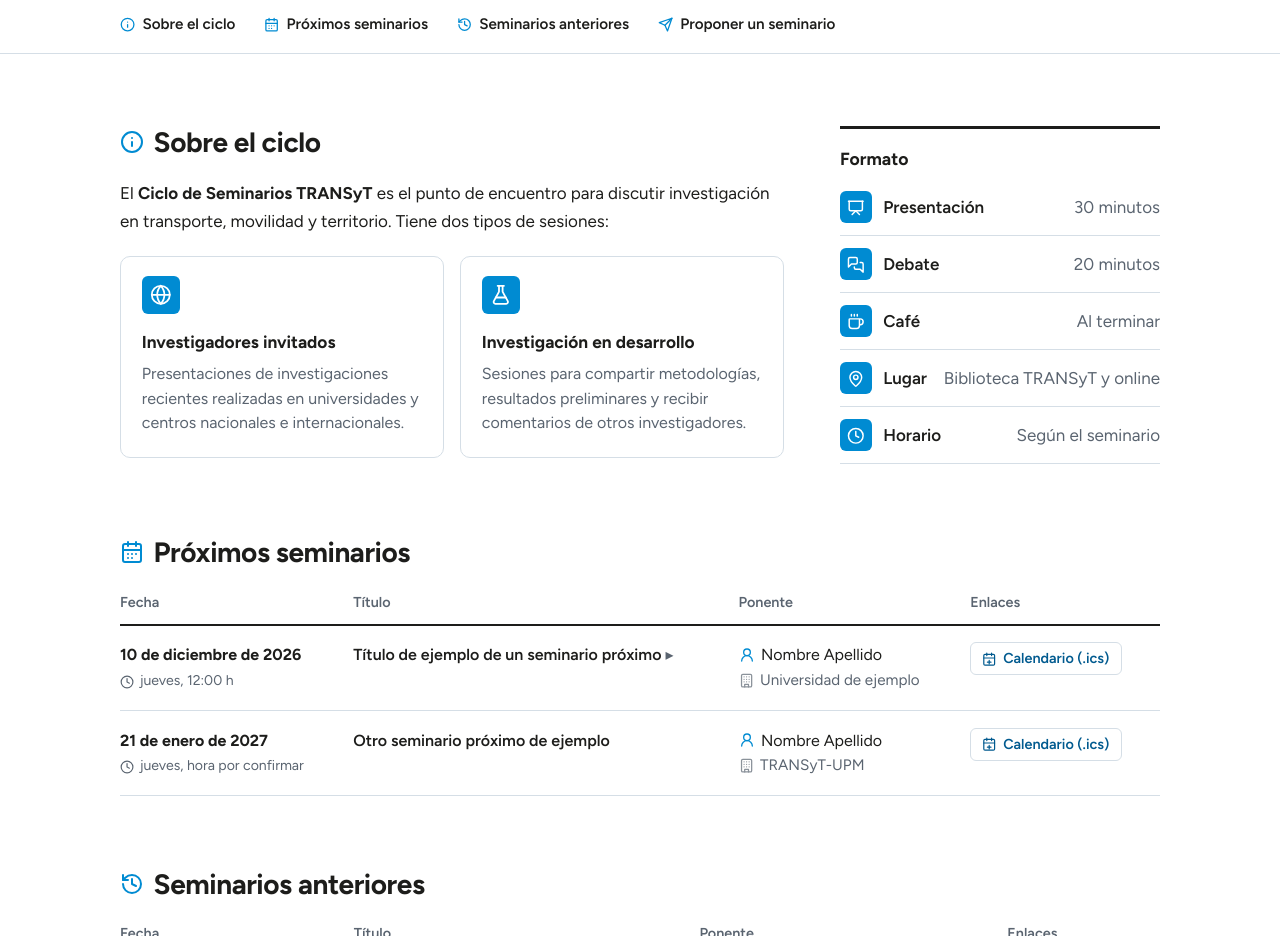
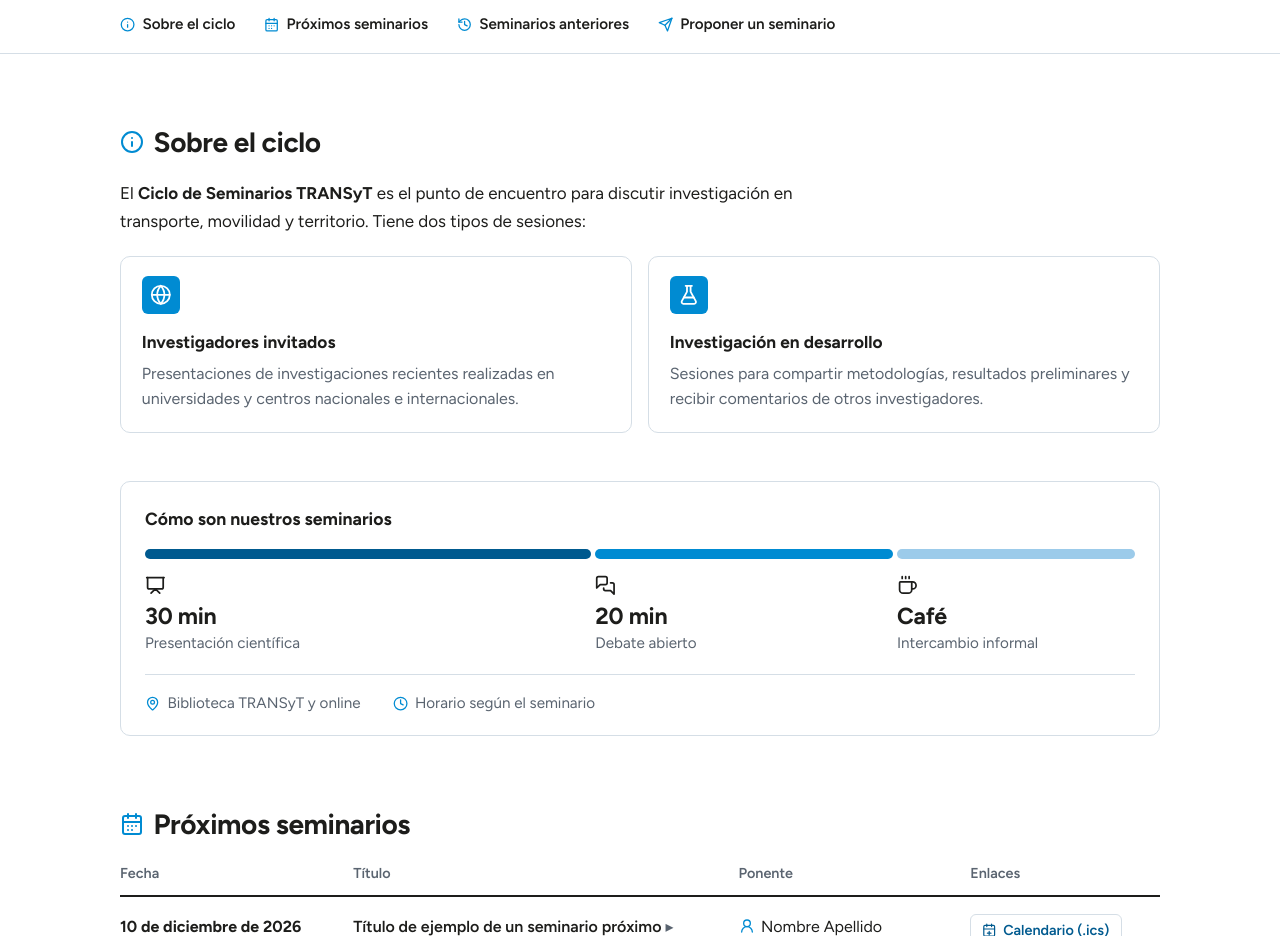
Before and after one commit to seminariostransyt/seminariostransyt.github.io, a plain HTML site: page index.html in a window 1280 px wide. Shown: the part 560-1496 px from the top of the page. Drawn offline with Linux system fonts and the light colour scheme.

Commit message:
Formato como línea de tiempo: presentación, debate y café
Co-Authored-By: Claude Opus 5.5 <noreply@anthropic.com>
Claude-Session: https://claude.ai/code/session_01AdoeBX5ACRh7hpay7JnWN5

```diff
--- a/index.html
+++ b/index.html
@@ -61,16 +61,34 @@
         </div>
       </div>
 
-      <aside class="formato" aria-labelledby="titulo-formato">
-        <h3 id="titulo-formato">Formato</h3>
-        <dl>
-          <div><dt><span class="baldosa"><span data-i="presentacion"></span></span>Presentación</dt><dd>30 minutos</dd></div>
-          <div><dt><span class="baldosa"><span data-i="debate"></span></span>Debate</dt><dd>20 minutos</dd></div>
-          <div><dt><span class="baldosa"><span data-i="cafe"></span></span>Café</dt><dd>Al terminar</dd></div>
-          <div><dt><span class="baldosa"><span data-i="lugar"></span></span>Lugar</dt><dd>Biblioteca TRANSyT y online</dd></div>
-          <div><dt><span class="baldosa"><span data-i="reloj"></span></span>Horario</dt><dd>Según el seminario</dd></div>
-        </dl>
-      </aside>
+    </section>
+
+    <section class="sesion" aria-labelledby="titulo-sesion">
+      <h3 id="titulo-sesion">Cómo son nuestros seminarios</h3>
+      <div class="linea-tiempo">
+        <div class="tramo tramo-presentacion">
+          <span class="tramo-barra"></span>
+          <span data-i="presentacion"></span>
+          <strong>30 min</strong>
+          <span class="tramo-texto">Presentación científica</span>
+        </div>
+        <div class="tramo tramo-debate">
+          <span class="tramo-barra"></span>
+          <span data-i="debate"></span>
+          <strong>20 min</strong>
+          <span class="tramo-texto">Debate abierto</span>
+        </div>
+        <div class="tramo tramo-cafe">
+          <span class="tramo-barra"></span>
+          <span data-i="cafe"></span>
+          <strong>Café</strong>
+          <span class="tramo-texto">Intercambio informal</span>
+        </div>
+      </div>
+      <p class="donde-cuando">
+        <span><span data-i="lugar"></span>Biblioteca TRANSyT y online</span>
+        <span><span data-i="reloj"></span>Horario según el seminario</span>
+      </p>
     </section>
 
     <section id="proximos">
--- a/style.css
+++ b/style.css
@@ -140,18 +140,32 @@ h2 {
 h2 .ico { width: 1.5rem; height: 1.5rem; color: var(--azul-medio); }
 
 /* Sobre el ciclo */
-.sobre { display: grid; grid-template-columns: minmax(0, 1fr) 20rem; gap: 3.5rem; align-items: start; }
-.sobre-texto p { max-width: 64ch; }
-.formato {
-  border-top: 3px solid var(--texto); padding-top: 1rem;
+.sobre-texto > p { max-width: 64ch; }
+
+/* Cómo son nuestros seminarios: línea de tiempo proporcional */
+main section.sesion {
+  margin-top: -1.5rem;
+  border: 1px solid var(--borde); border-radius: 10px;
+  padding: 1.4rem 1.5rem 1.2rem;
 }
-.formato h3 { font-size: 1.1rem; font-weight: 700; margin-bottom: .4rem; }
-.formato dl > div {
-  display: flex; justify-content: space-between; align-items: center; gap: 1rem;
-  padding: .75rem 0; border-bottom: 1px solid var(--borde);
+.sesion h3 { font-size: 1.1rem; font-weight: 700; margin-bottom: 1rem; }
+.linea-tiempo { display: grid; grid-template-columns: 30fr 20fr 16fr; gap: 4px; }
+.tramo { display: flex; flex-direction: column; align-items: flex-start; }
+.tramo > strong, .tramo-texto { padding-right: .8rem; }
+.tramo-barra { display: block; width: 100%; height: 10px; border-radius: 5px; margin-bottom: 1rem; }
+.tramo-presentacion .tramo-barra { background: var(--azul); }
+.tramo-debate .tramo-barra { background: var(--azul-medio); }
+.tramo-cafe .tramo-barra { background: #9CCBEA; }
+.tramo > .ico { width: 1.3rem; height: 1.3rem; color: var(--texto); }
+.tramo strong { font-size: 1.45rem; line-height: 1.2; margin-top: .45rem; letter-spacing: -0.01em; }
+.tramo-texto { color: var(--gris); font-size: .95rem; }
+.donde-cuando {
+  display: flex; flex-wrap: wrap; gap: .4rem 2rem;
+  margin-top: 1.2rem; padding-top: 1rem; border-top: 1px solid var(--borde);
+  color: var(--gris); font-size: .95rem;
 }
-.formato dt { display: flex; align-items: center; gap: .7rem; font-weight: 600; }
-.formato dd { color: var(--gris); text-align: right; }
+.donde-cuando > span { display: inline-flex; align-items: center; gap: .45rem; }
+.donde-cuando .ico { color: var(--azul-medio); }
 
 /* ---------- Tablas ---------- */
 .tabla-wrap { overflow-x: auto; }
@@ -248,7 +262,7 @@ footer { padding: 2.5rem 0 3rem; }
 
 /* ---------- Móvil ---------- */
 @media (max-width: 860px) {
-  .hero-cuerpo, .sobre, .proponer { grid-template-columns: 1fr; gap: 2rem; }
+  .hero-cuerpo, .proponer { grid-template-columns: 1fr; gap: 2rem; }
   .hero-cuerpo { margin-top: 2rem; }
   .proponer-accion { padding-top: 0; }
 }
@@ -278,4 +292,10 @@ footer { padding: 2.5rem 0 3rem; }
 .tipo .baldosa .ico { width: 1.35rem; height: 1.35rem; }
 .tipo h3 { font-size: 1.08rem; font-weight: 700; margin: .9rem 0 .35rem; }
 .tipo p { color: var(--gris); font-size: 1rem; line-height: 1.55; }
-@media (max-width: 640px) { .tipos { grid-template-columns: 1fr; } }
+@media (max-width: 640px) {
+  .tipos { grid-template-columns: 1fr; }
+  main section.sesion { margin-top: -1rem; padding: 1.1rem 1rem 1rem; }
+  .tramo > strong, .tramo-texto { padding-right: .4rem; }
+  .tramo strong { font-size: 1.15rem; }
+  .tramo-texto { font-size: .82rem; line-height: 1.35; }
+}
```
Also changed, not shown: 1 other file.
